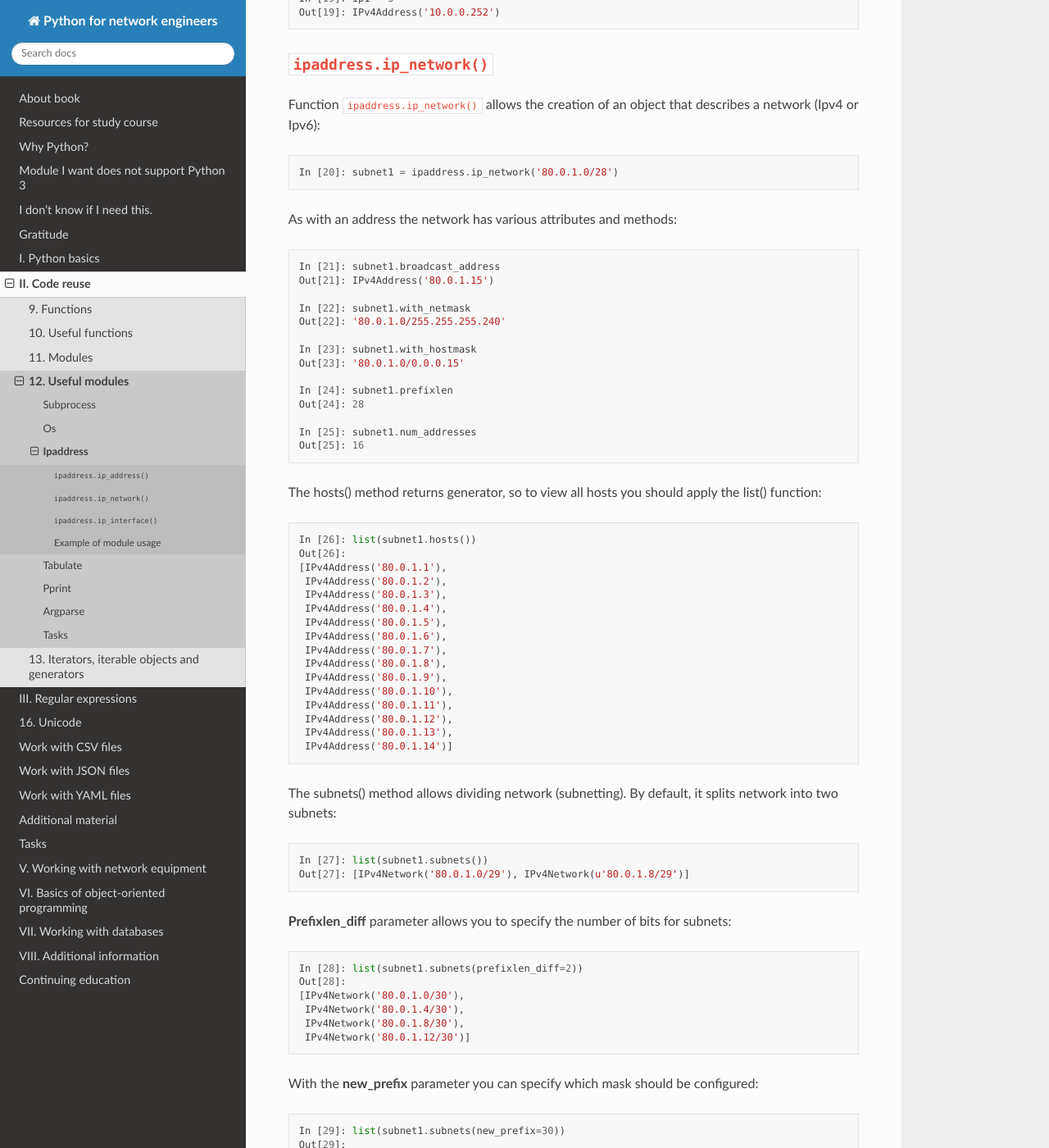
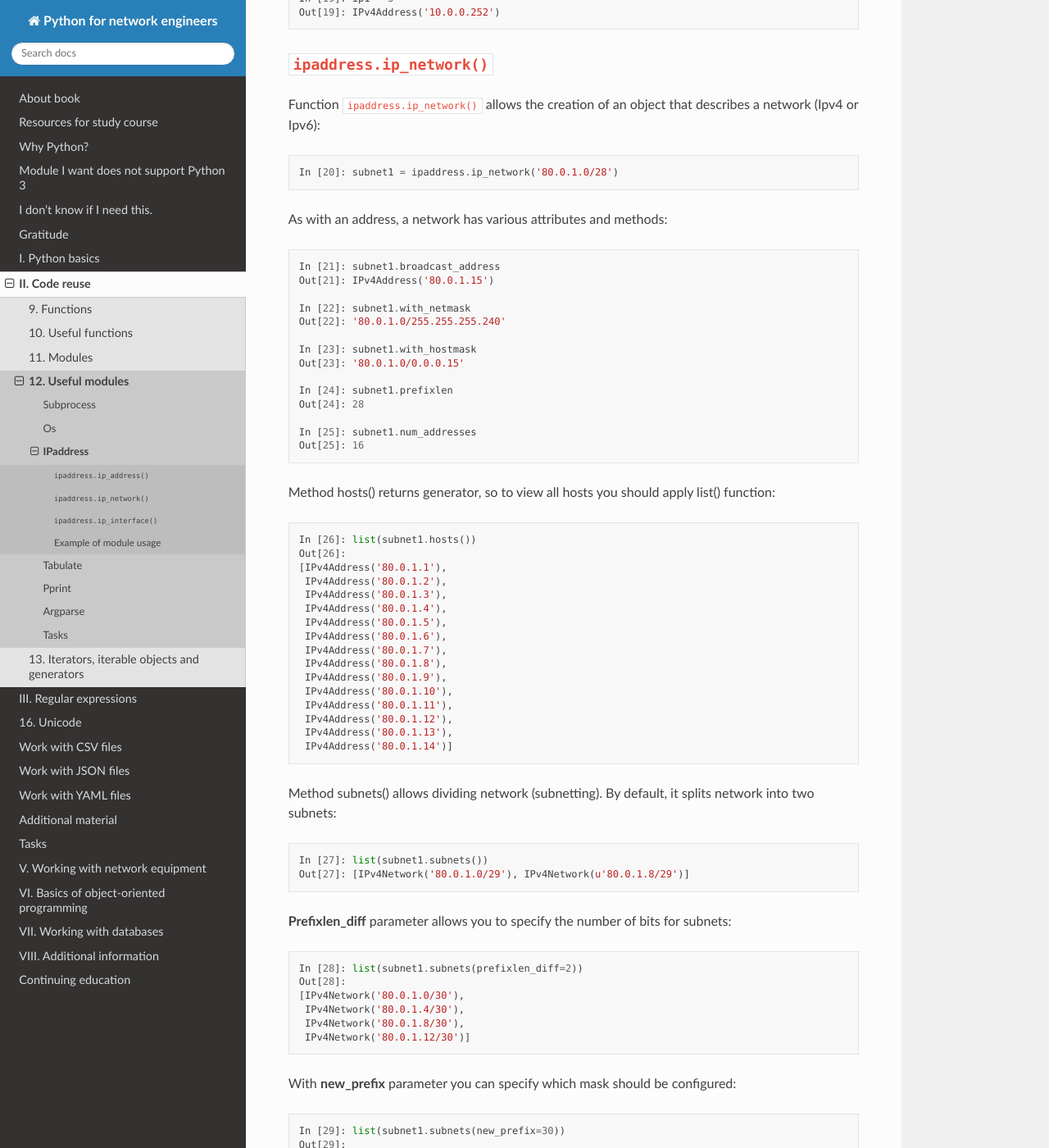
Before and after one commit to natenka/pyneng-book-en, a Sphinx documentation site: the page built from docs/source/book/12_useful_modules/ipaddress.rst, in a window 1280 px wide and 1400 px high, scrolled down 1619 px. Shown: the whole window at 82% size. Built offline with Sphinx 7.4.7 and the Read the Docs theme 2.0.0, drawn with Linux system fonts in a browser that asks for light colours; pages that are not in the unit, such as notebooks, are missing from menus; some of the changed text lies outside the part shown.

Commit message:
Update ipaddress.rst

```diff
--- a/docs/source/book/12_useful_modules/ipaddress.rst
+++ b/docs/source/book/12_useful_modules/ipaddress.rst
@@ -1,15 +1,15 @@
-Ipaddress
+IPaddress
 ----------------
 
 Module **ipaddress** simplifies work with IP addresses.
 
 .. note::
-    Since Python 3.3, **ipaddress** module is part of the standard Python library.
+    Since Python 3.3, **ipaddress** module is part of standard Python library.
 
 ``ipaddress.ip_address()``
 ~~~~~~~~~~~~~~~~~~~~~~~~~~
 
-The function ``ipaddress.ip_address()`` allows to create an Ipv4Address or Ipv6Address respectively:
+Function ``ipaddress.ip_address()`` allows to create an Ipv4Address or Ipv6Address respectively:
 
 .. code:: python
 
@@ -90,7 +90,7 @@
 
     In [20]: subnet1 = ipaddress.ip_network('80.0.1.0/28')
 
-As with an address the network has various attributes and methods:
+As with an address, a network has various attributes and methods:
 
 .. code:: python
 
@@ -109,7 +109,7 @@
     In [25]: subnet1.num_addresses
     Out[25]: 16
 
-The hosts() method returns generator, so to view all hosts you should apply the list() function:
+Method hosts() returns generator, so to view all hosts you should apply list() function:
 
 .. code:: python
 
@@ -130,7 +130,7 @@
      IPv4Address('80.0.1.13'),
      IPv4Address('80.0.1.14')]
 
-The subnets() method allows dividing network (subnetting). By default, it splits network into two subnets:
+Method subnets() allows dividing network (subnetting). By default, it splits network into two subnets:
 
 .. code:: python
 
@@ -148,7 +148,7 @@
      IPv4Network('80.0.1.8/30'),
      IPv4Network('80.0.1.12/30')]
 
-With the **new_prefix** parameter you can specify which mask should be configured:
+With **new_prefix** parameter you can specify which mask should be configured:
 
 .. code:: python
 
@@ -208,7 +208,7 @@
 ``ipaddress.ip_interface()``
 ~~~~~~~~~~~~~~~~~~~~~~~~~~~~
 
-The ``ipaddress.ip_interface()`` function allows creating an Ipv4Interface or Ipv6Interface object respectively:
+Function ``ipaddress.ip_interface()`` allows creating an Ipv4Interface or Ipv6Interface object respectively:
 
 .. code:: python
 
@@ -230,7 +230,7 @@
 Example of module usage
 ~~~~~~~~~~~~~~~~~~~~~~~~~~~
 
-Since the module has built-in address correctness checks, you can use them, for example, to check whether the address is a network or host address:
+Since module has built-in address correctness checks, you can use them, for example, to check whether an address is a network or host address:
 
 .. code:: python
 
```
